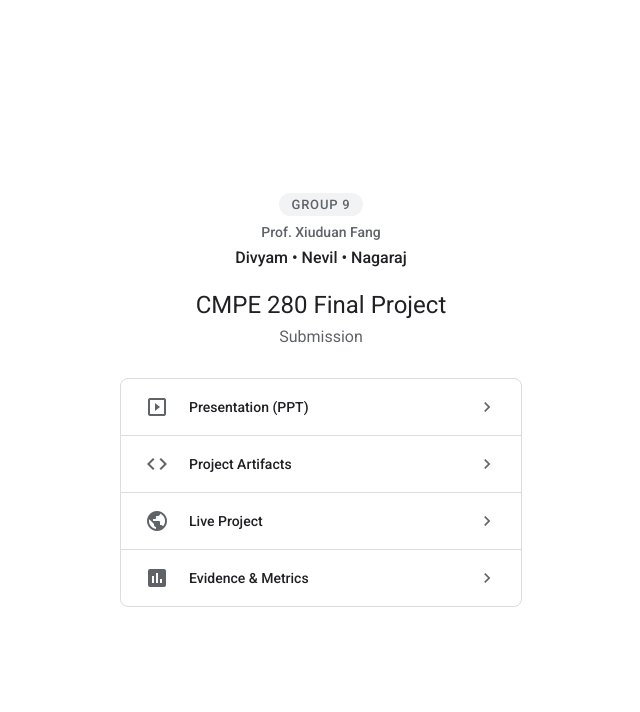
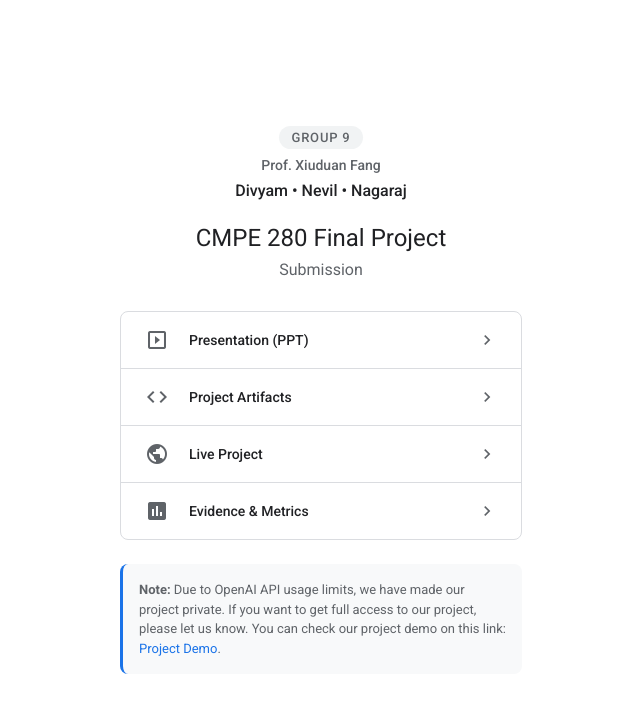
Before and after one commit to nevilpadariya/cmpe280_submissions, a plain HTML site: page index.html in a window 1280 px wide. Shown: the whole page, without its empty margins (319-959 px from the left). Drawn offline with Linux system fonts and the light colour scheme.

Commit message:
added note

```diff
--- a/index.html
+++ b/index.html
@@ -128,6 +128,30 @@
             font-weight: 500;
         }
 
+        .note-section {
+            margin-top: 24px;
+            padding: 16px;
+            background-color: #f8f9fa;
+            border-radius: 8px;
+            border-left: 3px solid var(--google-blue);
+        }
+
+        .note-text {
+            font-size: 13px;
+            color: var(--text-secondary);
+            line-height: 1.5;
+            text-align: left;
+        }
+
+        .note-text a {
+            color: var(--google-blue);
+            text-decoration: none;
+        }
+
+        .note-text a:hover {
+            text-decoration: underline;
+        }
+
         /* Footer dots */
         .google-bar {
             margin-top: 40px;
@@ -193,6 +217,13 @@
                 <span class="material-icons" style="font-size: 20px;">chevron_right</span>
             </a>
         </div>
+
+        <!-- Note Section -->
+        <div class="note-section">
+            <p class="note-text">
+                <strong>Note:</strong> Due to OpenAI API usage limits, we have made our project private. If you want to get full access to our project, please let us know. You can check our project demo on this link: <a href="https://drive.google.com/file/d/11lBwIbxY0j4VJaDzq2ZnC-mbEpeH6j_q/view?usp=sharing" target="_blank">Project Demo</a>.
+            </p>
+        </div>
     </div>
 
 </body>
```
